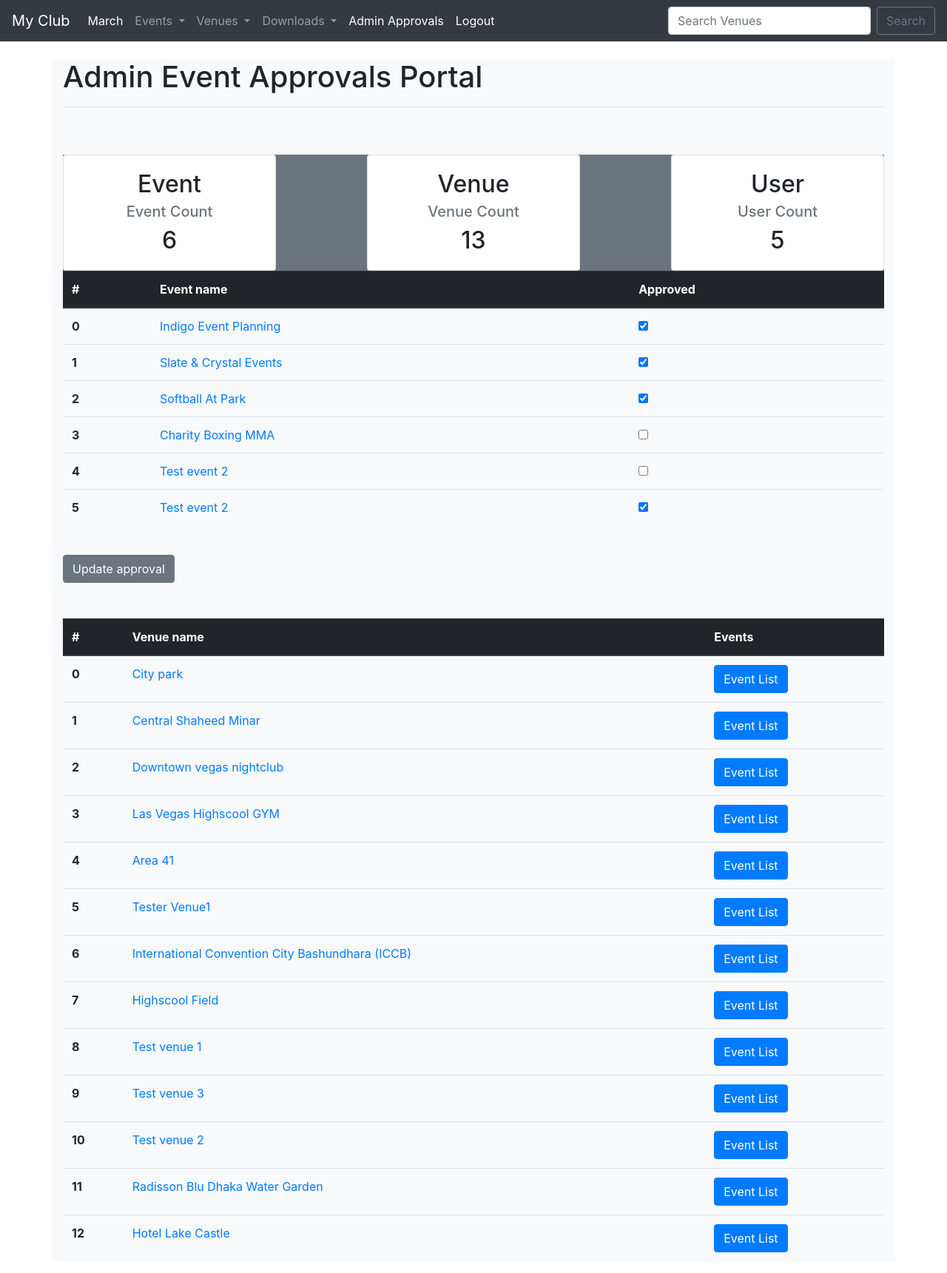
After one commit to sudiptoshahin/myclub, a Django app: page /admin_approval/ in a window 1280 px wide. The commit adds this page. Shown: the whole page at 74% size. Run offline with Django 4.2, Linux system fonts and the light colour scheme; a user stored in the database is signed in; data comes from the database, SQL or seed files in the repository; both versions use the stored data as it was after the commit; some libraries are stand-ins or nearby versions.

Commit message:
admin approval sites

```diff
--- /dev/null
+++ b/myclub_website/events/templates/events/admin_approval.html
@@ -0,0 +1,101 @@
+{% extends 'events/base.html' %} {% block content %}
+<h1>Admin Event Approvals Portal</h1>
+<hr />
+<br /><br />
+
+<div class='w-100 bg-secondary d-flex align-items-center justify-content-between'>
+    <div class="card" style="width: 18rem;">
+        <div class="card-body text-center">
+          <h2 class="card-title">Event</h2>
+          <h5 class="card-subtitle mb-2 text-muted">Event Count</h5>
+          <h2 class="card-text">{{ event_count }}</h2>
+        </div>
+    </div>
+
+    <div class="card" style="width: 18rem;">
+        <div class="card-body text-center">
+          <h2 class="card-title">Venue</h2>
+          <h5 class="card-subtitle mb-2 text-muted">Venue Count</h5>
+          <h2 class="card-text">{{ venue_count }}</h2>
+        </div>
+    </div>
+
+    <div class="card" style="width: 18rem;">
+        <div class="card-body text-center">
+          <h2 class="card-title">User</h2>
+          <h5 class="card-subtitle mb-2 text-muted">User Count</h5>
+          <h2 class="card-text">{{ user_count }}</h2>
+        </div>
+    </div>
+</div>
+
+{% comment %} admin approvals {% endcomment %}
+<form action="" method="POST">
+{% csrf_token %}
+
+<table class="table">
+  <thead class="thead-dark">
+    <tr>
+      <th scope="col">#</th>
+      <th scope="col">Event name</th>
+      <th scope="col">Approved</th>
+    </tr>
+  </thead>
+  <tbody>
+    {% for idx, event in event_list %}
+    <tr>
+      <th scope="row">{{ idx }}</th>
+      <td>
+        <a class='underline' href={% url 'update-event' event.id %}>{{ event.name }}</a>
+      </td>
+      <td>
+        {% if event.approved %}
+            <div class='form-check'>
+                <input class='form-check-input' type='checkbox'
+                checked='checked' value={{event.id}}
+                name='boxes' />
+            </div>
+        {% else %}
+            <div class='form-check'>
+                <input class='form-check-input' type='checkbox'
+                value={{event.id}}
+                name='boxes' />
+            </div>
+        {% endif %}
+      </td>
+    </tr>
+    {% endfor %}
+  </tbody>
+</table>
+
+<br>
+
+<button class='btn btn-secondary' type="submit">Update approval</button>
+</form>
+
+{% comment %} end of admin approvals {% endcomment %}
+<br> <br>
+<table class="table">
+    <thead class="thead-dark">
+      <tr>
+        <th scope="col">#</th>
+        <th scope="col">Venue name</th>
+        <th scope="col">Events</th>
+      </tr>
+    </thead>
+    <tbody>
+      {% for idx, venue in venue_list %}
+      <tr>
+        <th scope="row">{{ idx }}</th>
+        <td>
+          <a class='underline' href={% url 'show-venue' venue.id %}>{{ venue.name }}</a>
+        </td>
+        <td>
+            <a class="btn btn-primary" href={% url 'venue-events' venue.id %}>Event List</a>
+        </td>
+      </tr>
+      {% endfor %}
+    </tbody>
+  </table>
+
+{% endblock %}
--- a/myclub_website/events/templates/events/navbar.html
+++ b/myclub_website/events/templates/events/navbar.html
@@ -1,72 +1,145 @@
 <nav class="navbar navbar-expand-lg navbar-dark bg-dark">
   <a class="navbar-brand" href="{% url 'home' %}">My Club</a>
-    <button class="navbar-toggler" type="button" data-toggle="collapse" data-target="#navbarSupportedContent" aria-controls="navbarSupportedContent" aria-expanded="false" aria-label="Toggle navigation">
+  <button
+    class="navbar-toggler"
+    type="button"
+    data-toggle="collapse"
+    data-target="#navbarSupportedContent"
+    aria-controls="navbarSupportedContent"
+    aria-expanded="false"
+    aria-label="Toggle navigation"
+  >
     <span class="navbar-toggler-icon"></span>
   </button>
 
   <div class="collapse navbar-collapse" id="navbarSupportedContent">
     <ul class="navbar-nav mr-auto">
       <li class="nav-item active">
-          <a class="nav-link" href="{% url 'home' '2024' 'March' %}">March <span class="sr-only">(current)</span></a>
+        <a class="nav-link" href="{% url 'home' '2024' 'March' %}"
+          >March <span class="sr-only">(current)</span></a
+        >
       </li>
 
       <li class="nav-item dropdown">
-          <a class="nav-link dropdown-toggle" href="#" id="navbarDropdown" role="button" data-toggle="dropdown" aria-haspopup="true" aria-expanded="false">
+        <a
+          class="nav-link dropdown-toggle"
+          href="#"
+          id="navbarDropdown"
+          role="button"
+          data-toggle="dropdown"
+          aria-haspopup="true"
+          aria-expanded="false"
+        >
           Events
         </a>
         <div class="dropdown-menu" aria-labelledby="navbarDropdown">
-            <a class="dropdown-item" href="{% url 'event-list' %}">All Events<span class="sr-only">(current)</span></a>
+          <a class="dropdown-item" href="{% url 'event-list' %}"
+            >All Events<span class="sr-only">(current)</span></a
+          >
           {% if user.is_authenticated %}
-              <a class="dropdown-item" href="{% url 'add-event' %}">Add Events<span class="sr-only">(current)</span></a>
-              <a class="dropdown-item" href="{% url 'my-events' %}">My Events<span class="sr-only">(current)</span></a>
+          <a class="dropdown-item" href="{% url 'add-event' %}"
+            >Add Events<span class="sr-only">(current)</span></a
+          >
+          <a class="dropdown-item" href="{% url 'my-events' %}"
+            >My Events<span class="sr-only">(current)</span></a
+          >
           {% endif %}
-            <a class="dropdown-item" href="{% url 'search-events' %}">Search Events<span class="sr-only">(current)</span></a>
+          <a class="dropdown-item" href="{% url 'search-events' %}"
+            >Search Events<span class="sr-only">(current)</span></a
+          >
         </div>
       </li>
 
       <li class="nav-item dropdown">
-          <a class="nav-link dropdown-toggle" href="#" id="navbarDropdown" role="button" data-toggle="dropdown" aria-haspopup="true" aria-expanded="false">
+        <a
+          class="nav-link dropdown-toggle"
+          href="#"
+          id="navbarDropdown"
+          role="button"
+          data-toggle="dropdown"
+          aria-haspopup="true"
+          aria-expanded="false"
+        >
           Venues
         </a>
         <div class="dropdown-menu" aria-labelledby="navbarDropdown">
-            <a class="dropdown-item" href="{% url 'list_venues' %}">All Venues<span class="sr-only">(current)</span></a>
+          <a class="dropdown-item" href="{% url 'list_venues' %}"
+            >All Venues<span class="sr-only">(current)</span></a
+          >
           {% if user.is_authenticated %}
-              <a class="dropdown-item" href="{% url 'add-venue' %}">Add Venue<span class="sr-only">(current)</span></a>
+          <a class="dropdown-item" href="{% url 'add-venue' %}"
+            >Add Venue<span class="sr-only">(current)</span></a
+          >
           {% endif %}
         </div>
       </li>
 
       <li class="nav-item dropdown">
-          <a class="nav-link dropdown-toggle" href="#" id="navbarDropdown" role="button" data-toggle="dropdown" aria-haspopup="true" aria-expanded="false">
+        <a
+          class="nav-link dropdown-toggle"
+          href="#"
+          id="navbarDropdown"
+          role="button"
+          data-toggle="dropdown"
+          aria-haspopup="true"
+          aria-expanded="false"
+        >
           Downloads
         </a>
         <div class="dropdown-menu" aria-labelledby="navbarDropdown">
-            <a class="dropdown-item" href="{% url 'venue-text' %}">Venue Text File<span class="sr-only">(current)</span></a>
-            <a class="dropdown-item" href="{% url 'venue-csv' %}">Venue CSV File<span class="sr-only">(current)</span></a>
-            <a class="dropdown-item" href="{% url 'venue-pdf' %}">Venue PDF File<span class="sr-only">(current)</span></a>
+          <a class="dropdown-item" href="{% url 'venue-text' %}"
+            >Venue Text File<span class="sr-only">(current)</span></a
+          >
+          <a class="dropdown-item" href="{% url 'venue-csv' %}"
+            >Venue CSV File<span class="sr-only">(current)</span></a
+          >
+          <a class="dropdown-item" href="{% url 'venue-pdf' %}"
+            >Venue PDF File<span class="sr-only">(current)</span></a
+          >
         </div>
       </li>
 
       {% if user.is_authenticated %}
+      {% if user.is_superuser %}
         <li class="nav-item active">
-            <a class="nav-link" href="{% url 'logout' %}">Logout<span class="sr-only">(current)</span></a>
+          <a class="nav-link" href="{% url 'admin-approval' %}">Admin Approvals<span class="sr-only">(current)</span></a>
+        </li>
+      {% endif %}
+      <li class="nav-item active">
+        <a class="nav-link" href="{% url 'logout' %}"
+          >Logout<span class="sr-only">(current)</span></a
+        >
       </li>
       {% else %}
       <li class="nav-item active">
-          <a class="nav-link" href="{% url 'login' %}">Login<span class="sr-only">(current)</span></a>
+        <a class="nav-link" href="{% url 'login' %}"
+          >Login<span class="sr-only">(current)</span></a
+        >
       </li>
       <li class="nav-item active">
-          <a class="nav-link" href="{% url 'register-user' %}">Register<span class="sr-only">(current)</span></a>
+        <a class="nav-link" href="{% url 'register-user' %}"
+          >Register<span class="sr-only">(current)</span></a
+        >
       </li>
       {% endif %}
     </ul>
-      <form class="form-inline my-2 my-lg-0" method="POST" action="{% url 'search-venues' %}">
-
+    <form
+      class="form-inline my-2 my-lg-0"
+      method="POST"
+      action="{% url 'search-venues' %}"
+    >
       {% csrf_token %}
 
-        <input class="form-control mr-sm-2" type="search" placeholder="Search Venues"
-        aria-label="Search" name="searched">
-        <button class="btn btn-outline-secondary my-2 my-sm-0" type="submit">Search</button>
+      <input
+        class="form-control mr-sm-2"
+        type="search"
+        placeholder="Search Venues"
+        aria-label="Search"
+        name="searched"
+      />
+      <button class="btn btn-outline-secondary my-2 my-sm-0" type="submit">
+        Search
+      </button>
     </form>
   </div>
 </nav>
--- a/myclub_website/events/templates/events/update_event.html
+++ b/myclub_website/events/templates/events/update_event.html
@@ -5,7 +5,7 @@
 {% if user.is_authenticated %}
 <!-- <h3>Logged in: {{user}}</h3>
 <h3>Manager: {{event.manager}}</h3> -->
-    {% if user == event.manager %}
+    {% if user == event.manager or user.is_superuser %}
         <h1>Update Events</h1>
         <hr><br><br>
 
--- a/myclub_website/events/urls.py
+++ b/myclub_website/events/urls.py
@@ -23,4 +23,6 @@ urlpatterns = [
     path('venue_pdf/', views.venue_pdf, name='venue-pdf'),
     path('my_events/', views.my_events, name='my-events'),
     path('search_events/', views.search_events, name='search-events'),
+    path('admin_approval/', views.admin_approval, name='admin-approval'),
+    path('venue_events/<venue_id>/', views.venue_events, name='venue-events'),
 ]
--- a/myclub_website/events/views.py
+++ b/myclub_website/events/views.py
@@ -22,6 +22,62 @@ from django.contrib import messages
 
 # get the django's user model
 from django.contrib.auth.models import User
+
+from django.conf import settings
+
+
+def venue_events(request: HttpRequest, venue_id):
+    # print(f"Type: {type(venue_id)} venue id: {venue_id}")
+    venue = Venue.objects.get(id=venue_id)
+
+    venue_events = venue.event_set.all()
+
+    # print('venue_events: ', venue_events)
+
+    return render(request, 'events/venue_events.html', {
+        'venue_name': venue.name,
+        'venue_events': venue_events
+    })
+
+
+def admin_approval(request: HttpRequest):
+
+    event_count = Event.objects.all().count()
+    venue_count = Venue.objects.all().count()
+    user_count = User.objects.all().count()
+
+    venue_list = Venue.objects.all()
+    event_list = Event.objects.all().order_by('-event_date')
+
+    if request.user.is_superuser:
+
+        if request.method == 'POST':
+
+            id_list = request.POST.getlist('boxes')
+            # print(id_list)
+
+            # uncheck all events
+            event_list.update(approved=False)
+
+            for id in id_list:
+                # __________update database___________________________
+                Event.objects.filter(pk=int(id)).update(approved=True)
+
+            messages.success(request, 'Event are approved successfully!')
+            return redirect('event-list')
+
+        else:
+            return render(request, 'events/admin_approval.html', {
+                        'event_list': enumerate(event_list),
+                        'event_count': event_count,
+                        'venue_count': venue_count,
+                        'user_count': user_count,
+                        'venue_list': enumerate(venue_list)
+                    })
+
+    else:
+        messages.success(request, 'You are not authorized to view this page.')
+        return redirect('home')
 
 
 def search_events(request: HttpRequest):
@@ -169,7 +225,7 @@ def add_event(request: HttpRequest):
             form = EventFormAdmin(request.POST)
             if form.is_valid:
                 form.save()
-                return HttpResponseRedirect('event-list')
+                return redirect('event-list')
         else:
             form = EventForm(request.POST)
             if form.is_valid():
@@ -219,13 +275,22 @@ def search_venues(request: HttpRequest):
         return render(request, 'events/search_venues.html')
 
 
-def show_venue(requet: HttpRequest, venue_id: int):
+def show_venue(request: HttpRequest, venue_id: int):
     venue = Venue.objects.get(pk=venue_id)
     venue_owner = User.objects.get(pk=venue.owner)
 
-    return render(requet, 'events/show_venue.html', {
+    events = venue.event_set.all()
+
+    if request.method == 'POST':
+        venue_image = request.POST.get('venue_image')
+        Venue.objects.filter(pk=venue_id).update(
+            venue_image=f"{settings.MEDIA_ROOT}/{venue_image}",
+        )
+
+    return render(request, 'events/show_venue.html', {
         'venue': venue,
-        'venue_owner': venue_owner
+        'venue_owner': venue_owner,
+        'events': events
     })
 
 
```
Also changed, not shown: myclub_website/events/admin.py (+8 -1 lines), myclub_website/events/models.py (+18 -0 lines), myclub_website/events/templates/events/event_list.html (+6 -1 lines), myclub_website/events/templates/events/show_venue.html (+38 -6 lines), myclub_website/events/templates/events/venue_events.html (added, +19 -0 lines), myclub_website/db.sqlite3, myclub_website/events/migrations/0006_event_approved_alter_venue_venue_image.py (added). Lines whose indentation alone changed are shown as unchanged.
